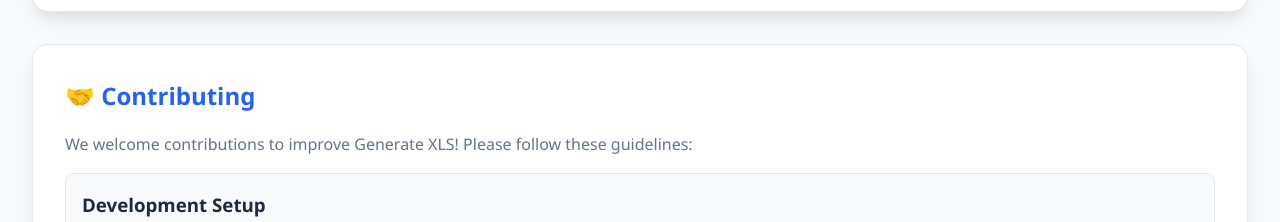
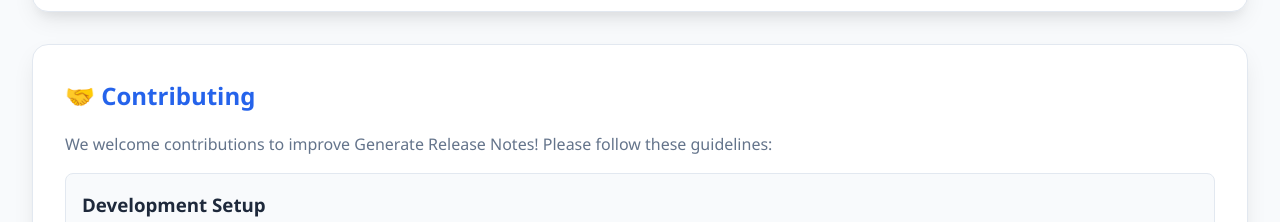
Before and after one commit to KoushikwebDev/generate-rn-excel, a React (Vite) app: page /docs in a window 1280 px wide. Shown: the part 6501-6723 px from the top of the page. Built offline with nearby package versions, Linux system fonts and the light colour scheme.

Commit message:
Update contributing guidelines in Documentation component to reflect project focus on generating release notes.

```diff
--- a/src/components/Documentation.jsx
+++ b/src/components/Documentation.jsx
@@ -821,7 +821,7 @@
           <h2 style={{ color: currentColors.primary, marginBottom: '1rem' }}>🤝 Contributing</h2>
 
           <p style={{ color: currentColors.textSecondary, marginBottom: '1rem' }}>
-            We welcome contributions to improve Generate XLS! Please follow these guidelines:
+            We welcome contributions to improve Generate Release Notes! Please follow these guidelines:
           </p>
 
           <div style={{ display: 'grid', gap: '1rem' }}>
```
